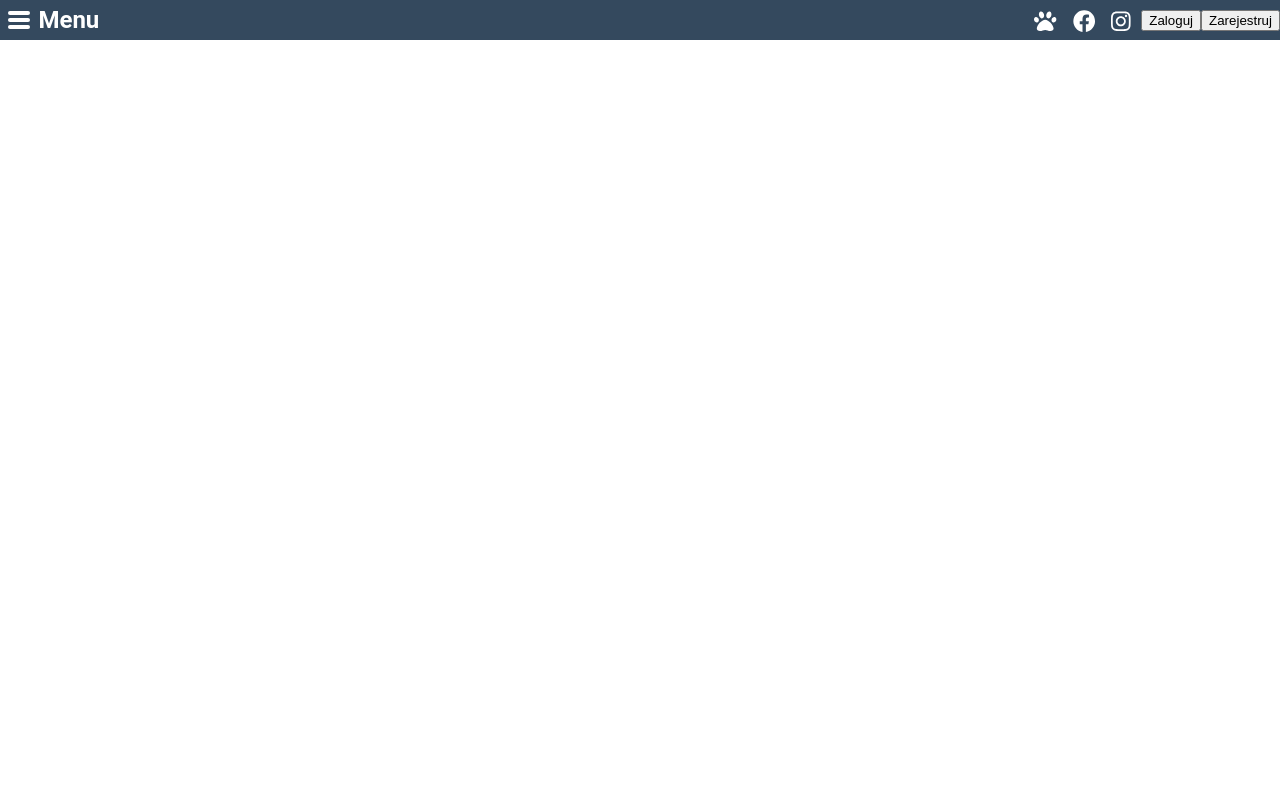
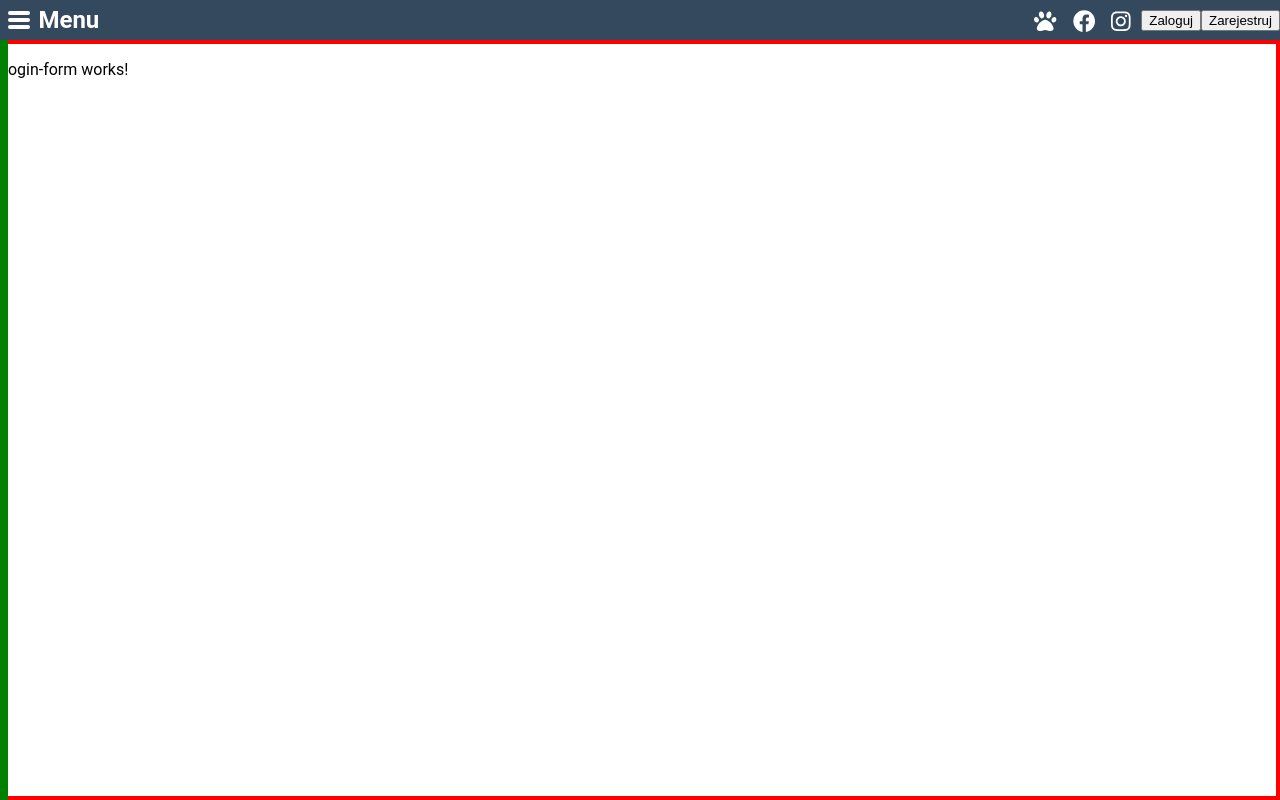
Before and after one commit to anxiety47/kgt-angular, an Angular app: page /login-form in a window 1280 px wide. Built offline with nearby package versions, Linux system fonts and the light colour scheme; a small style sheet from the web is missing.

Commit message:
Fixes for displaying side-nav-bar

```diff
--- a/src/app/app.component.css
+++ b/src/app/app.component.css
@@ -0,0 +1,15 @@
+#app-menu {
+    z-index: 1;
+  position: fixed;
+  border: 4px green solid;
+  box-sizing: border-box;
+  height: calc(100% - 2.5rem);
+}
+
+#app-content {
+  width: 100%;
+  height: calc(100% - 2.5rem);
+  position: fixed;
+  box-sizing: border-box;
+  border: 4px solid red;
+}
--- a/src/app/app.component.html
+++ b/src/app/app.component.html
@@ -1,2 +1,7 @@
 <app-header></app-header>
+<div id="app-menu">
 <app-side-nav-bar></app-side-nav-bar>
+</div>
+<div id="app-content">
+<router-outlet></router-outlet>
+</div>
--- a/src/app/app.module.ts
+++ b/src/app/app.module.ts
@@ -11,7 +11,7 @@ import { SideNavBarComponent } from './shared/side-nav-bar/side-nav-bar.componen
 
 const appRoutes: Routes = [
   { path: 'login-form', component: LoginFormComponent },
-  //TODO: add default path and pageNotFoundComponent
+  // TODO: add default path and pageNotFoundComponent
   // { path: 'hero/:id',      component: HeroDetailComponent },
   // { path: '',
   //   redirectTo: '/heroes',
--- a/src/app/shared/side-nav-bar/side-nav-bar.component.css
+++ b/src/app/shared/side-nav-bar/side-nav-bar.component.css
@@ -2,7 +2,7 @@
     transition: 1s;
     background-color: var(--color-grey);
     color: var(--color-white);
-    min-height: 20rem;
+    height: 100%;
 }
 
 .menu-hidden {
@@ -12,3 +12,11 @@
 .menu-visible {
     width: 20rem;
 }
+
+.list {
+  background-color:black;
+  height: 50%;
+  width: 80%;
+  white-space: nowrap;
+  overflow: hidden;
+}
--- a/src/app/shared/side-nav-bar/side-nav-bar.component.html
+++ b/src/app/shared/side-nav-bar/side-nav-bar.component.html
@@ -1,8 +1,9 @@
 <div id="menu-content" class="menu-hidden">
-  <div>side-nav-bar works!</div>
+  <div class="list">side-nav-bar works!</div>
+
+<!-- <h1>Angular Router - Test</h1> -->
+ <!-- <nav>
+  <a routerLink="/login-form" routerLinkActive="active">Login</a>
+</nav> -->
+<!--<router-outlet></router-outlet> -->
 </div>
-<!--<h1>Angular Router - Test</h1>
- <nav>
-  <a routerLink="/login-form" routerLinkActive="active">Login</a>
-</nav>
-<router-outlet></router-outlet> -->
```
